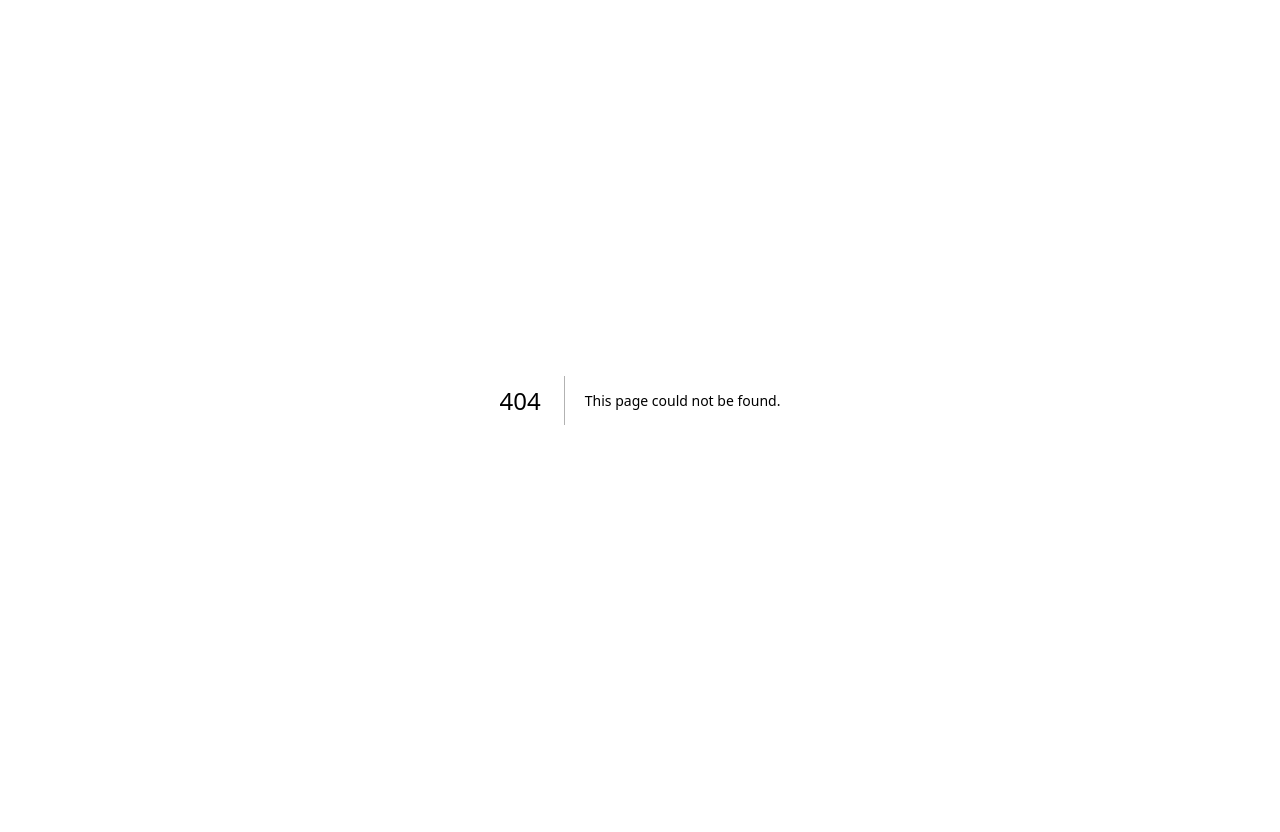
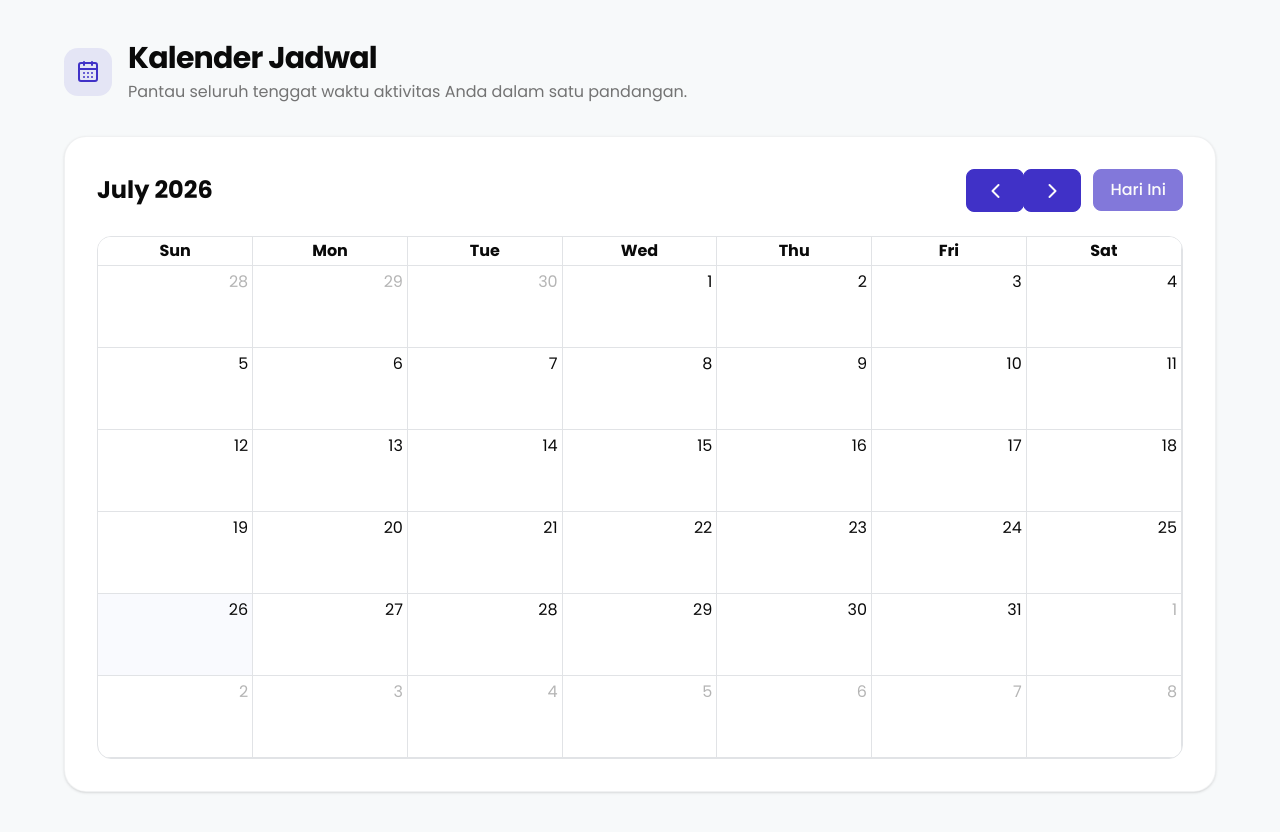
Before and after one commit to aplaimup/smart-schedule, a Next.js app: page /calendar in a window 1280 px wide. Before the commit this address had no page. Before the commit the page ends 800 px from the top, so only its background shows below. Built offline with nearby package versions, Linux system fonts and the light colour scheme; no server answers; the database is empty.

Commit message:
Add calendar view with FullCalendar integration

```diff
--- /dev/null
+++ b/app/calendar/page.tsx
@@ -0,0 +1,37 @@
+import { getSession } from "@/lib/session";
+import { prisma } from "@/lib/prisma";
+import CalendarClient from "@/components/calendar/CalendarClient";
+import { CalendarDays } from "lucide-react";
+
+export default async function CalendarPage() {
+  const session = await getSession();
+
+  // Ambil semua task milik user
+  const tasks = await prisma.task.findMany({
+    where: {
+      userId: session.user.id
+    },
+    orderBy: {
+      deadline: "asc"
+    }
+  });
+
+  return (
+    <div className="min-h-screen bg-background p-6 md:p-10 font-sans">
+      <div className="max-w-6xl mx-auto">
+        <header className="mb-8 flex items-center gap-4">
+          <div className="w-12 h-12 rounded-xl bg-primary/10 flex items-center justify-center text-primary">
+             <CalendarDays className="w-6 h-6" />
+          </div>
+          <div>
+            <h1 className="text-3xl font-bold tracking-tight text-foreground">Kalender Jadwal</h1>
+            <p className="text-muted-foreground mt-1">Pantau seluruh tenggat waktu aktivitas Anda dalam satu pandangan.</p>
+          </div>
+        </header>
+
+        {/* Client Component */}
+        <CalendarClient tasks={tasks} />
+      </div>
+    </div>
+  );
+}
--- a/app/globals.css
+++ b/app/globals.css
@@ -179,3 +179,55 @@
     @apply font-sans;
   }
 }
+
+/* ============================================
+   FullCalendar Overrides
+   ============================================ */
+.fc {
+  --fc-border-color: var(--color-border);
+  --fc-button-text-color: var(--color-primary-foreground);
+  --fc-button-bg-color: var(--color-primary);
+  --fc-button-border-color: var(--color-primary);
+  --fc-button-hover-bg-color: oklch(0.38 0.18 277);
+  --fc-button-hover-border-color: oklch(0.38 0.18 277);
+  --fc-button-active-bg-color: oklch(0.28 0.04 277);
+  --fc-button-active-border-color: oklch(0.28 0.04 277);
+  --fc-event-bg-color: var(--color-primary);
+  --fc-event-border-color: var(--color-primary);
+  --fc-today-bg-color: oklch(0.95 0.02 277 / 30%);
+}
+
+.fc-theme-standard .fc-scrollgrid {
+  border-radius: var(--radius-xl);
+  overflow: hidden;
+  border: 1px solid var(--fc-border-color);
+}
+
+.fc .fc-toolbar-title {
+  font-size: 1.5rem !important;
+  font-weight: 700 !important;
+}
+
+.fc .fc-button {
+  border-radius: var(--radius-md) !important;
+  padding: 0.5rem 1rem !important;
+  font-weight: 500 !important;
+  transition: all 0.2s !important;
+}
+
+.fc .fc-button-primary:not(:disabled):active,
+.fc .fc-button-primary:not(:disabled).fc-button-active {
+  background-color: var(--fc-button-active-bg-color) !important;
+  border-color: var(--fc-button-active-border-color) !important;
+}
+
+.fc-h-event {
+  border-radius: var(--radius-sm) !important;
+  padding: 2px 4px !important;
+  font-size: 0.75rem !important;
+  border: none !important;
+}
+
+.fc .fc-daygrid-day.fc-day-today {
+  background-color: var(--fc-today-bg-color) !important;
+}
--- /dev/null
+++ b/components/calendar/CalendarClient.tsx
@@ -0,0 +1,144 @@
+"use client";
+
+import { useState } from "react";
+import FullCalendar from "@fullcalendar/react";
+import dayGridPlugin from "@fullcalendar/daygrid";
+import {
+  Dialog, DialogContent, DialogDescription, DialogHeader, DialogTitle
+} from "@/components/ui/dialog";
+import { CheckCircle2, Circle } from "lucide-react";
+
+// Types
+type Task = {
+  id: string;
+  title: string;
+  description: string | null;
+  deadline: Date;
+  duration: number;
+  priority: "LOW" | "MEDIUM" | "HIGH";
+  status: "PENDING" | "DONE";
+};
+
+type CalendarClientProps = {
+  tasks: Task[];
+};
+
+export default function CalendarClient({ tasks }: CalendarClientProps) {
+  const [selectedTask, setSelectedTask] = useState<Task | null>(null);
+  const [isDialogOpen, setIsDialogOpen] = useState(false);
+
+  // Define colors based on priority
+  const getEventColors = (priority: "LOW" | "MEDIUM" | "HIGH") => {
+    switch (priority) {
+      case "HIGH":
+        return { bg: "#fca5a5", text: "#7f1d1d" }; // light red
+      case "MEDIUM":
+        return { bg: "#fef08a", text: "#713f12" }; // light yellow
+      case "LOW":
+        return { bg: "#bbf7d0", text: "#14532d" }; // light green
+      default:
+        return { bg: "#6D28D9", text: "#ffffff" };
+    }
+  };
+
+  const events = tasks.map((task) => {
+    const colors = getEventColors(task.priority);
+    return {
+      id: task.id,
+      title: task.title,
+      // Use YYYY-MM-DD to span the whole day in DayGrid month
+      date: new Date(task.deadline).toISOString().split("T")[0],
+      backgroundColor: colors.bg,
+      borderColor: colors.bg,
+      textColor: colors.text,
+      extendedProps: {
+        originalTask: task
+      }
+    };
+  });
+
+  const handleEventClick = (clickInfo: any) => {
+    setSelectedTask(clickInfo.event.extendedProps.originalTask);
+    setIsDialogOpen(true);
+  };
+
+  return (
+    <div className="bg-card p-6 md:p-8 rounded-3xl shadow-sm border border-border/50">
+      <FullCalendar
+        plugins={[dayGridPlugin]}
+        initialView="dayGridMonth"
+        events={events}
+        eventClick={handleEventClick}
+        headerToolbar={{
+          left: "title",
+          right: "prev,next today"
+        }}
+        buttonText={{
+          today: "Hari Ini"
+        }}
+        height="auto"
+        aspectRatio={1.35}
+      />
+
+      {/* Task Details Dialog */}
+      <Dialog open={isDialogOpen} onOpenChange={setIsDialogOpen}>
+        <DialogContent className="sm:max-w-[425px]">
+          <DialogHeader>
+            <DialogTitle className="flex items-center gap-2">
+              {selectedTask?.status === "DONE" ? (
+                <CheckCircle2 className="h-5 w-5 text-green-600" />
+              ) : (
+                <Circle className="h-5 w-5 text-muted-foreground" />
+              )}
+              {selectedTask?.title}
+            </DialogTitle>
+            <DialogDescription>
+              Detail jadwal Anda
+            </DialogDescription>
+          </DialogHeader>
+
+          {selectedTask && (
+            <div className="py-4 space-y-4">
+              <div className="grid grid-cols-3 items-center gap-4 text-sm">
+                <span className="font-medium text-muted-foreground">Deadline:</span>
+                <span className="col-span-2">
+                  {new Date(selectedTask.deadline).toLocaleString("id-ID", {
+                    dateStyle: "full",
+                    timeStyle: "short"
+                  })}
+                </span>
+              </div>
+              <div className="grid grid-cols-3 items-center gap-4 text-sm">
+                <span className="font-medium text-muted-foreground">Prioritas:</span>
+                <span className="col-span-2 font-semibold">
+                  {selectedTask.priority}
+                </span>
+              </div>
+              <div className="grid grid-cols-3 items-center gap-4 text-sm">
+                <span className="font-medium text-muted-foreground">Durasi:</span>
+                <span className="col-span-2">{selectedTask.duration} Menit</span>
+              </div>
+              <div className="grid grid-cols-3 items-center gap-4 text-sm">
+                <span className="font-medium text-muted-foreground">Status:</span>
+                <span className="col-span-2">
+                  {selectedTask.status === "DONE" ? (
+                    <span className="text-green-600 font-semibold">Selesai</span>
+                  ) : (
+                    <span className="text-orange-600 font-semibold">Belum Selesai (Pending)</span>
+                  )}
+                </span>
+              </div>
+
+              {selectedTask.description && (
+                <div className="pt-2 border-t mt-4">
+                  <span className="font-medium text-sm text-muted-foreground block mb-1">Deskripsi:</span>
+                  <p className="text-sm">{selectedTask.description}</p>
+                </div>
+              )}
+            </div>
+          )}
+        </DialogContent>
+      </Dialog>
+    </div>
+  );
+}
--- a/package.json
+++ b/package.json
@@ -10,6 +10,9 @@
   },
   "dependencies": {
     "@base-ui/react": "^1.6.0",
+    "@fullcalendar/core": "^6.1.21",
+    "@fullcalendar/daygrid": "^6.1.21",
+    "@fullcalendar/react": "^7.0.2",
     "@prisma/client": "^7.9.0",
     "class-variance-authority": "^0.7.1",
     "clsx": "^2.1.1",
```
Also changed, not shown: 1 other file (tests, documents, lock files or other folders).
